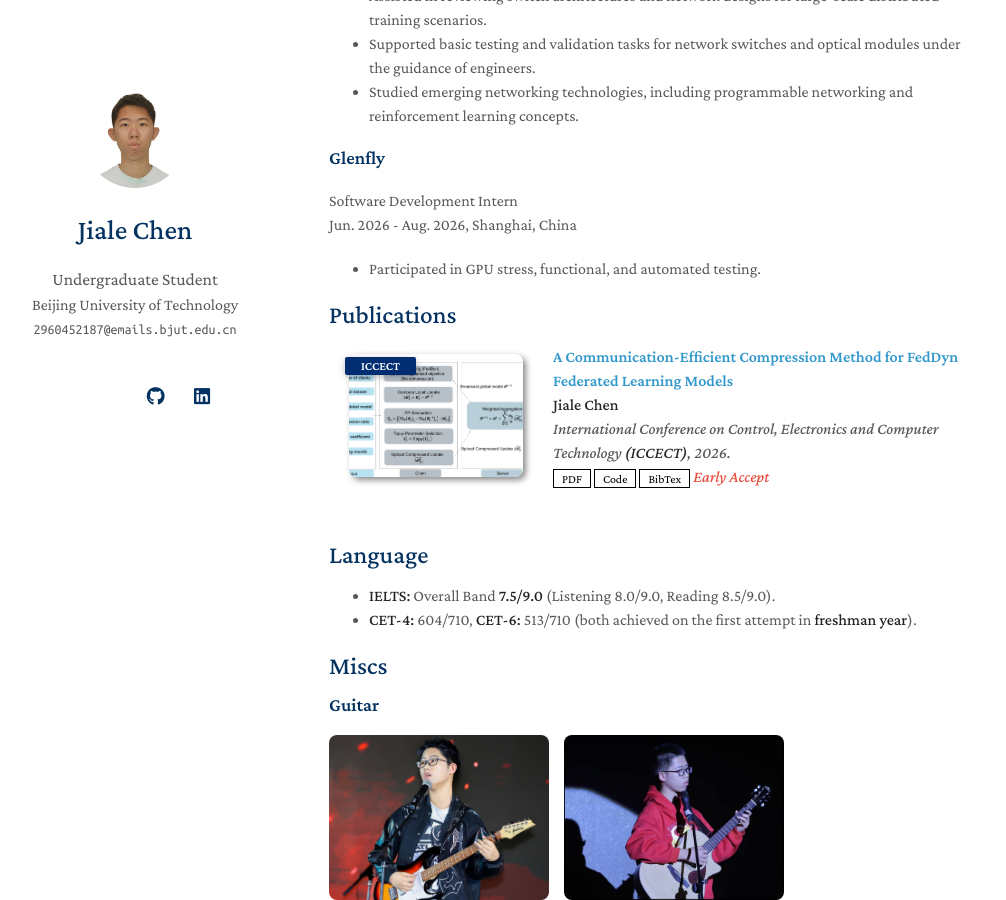
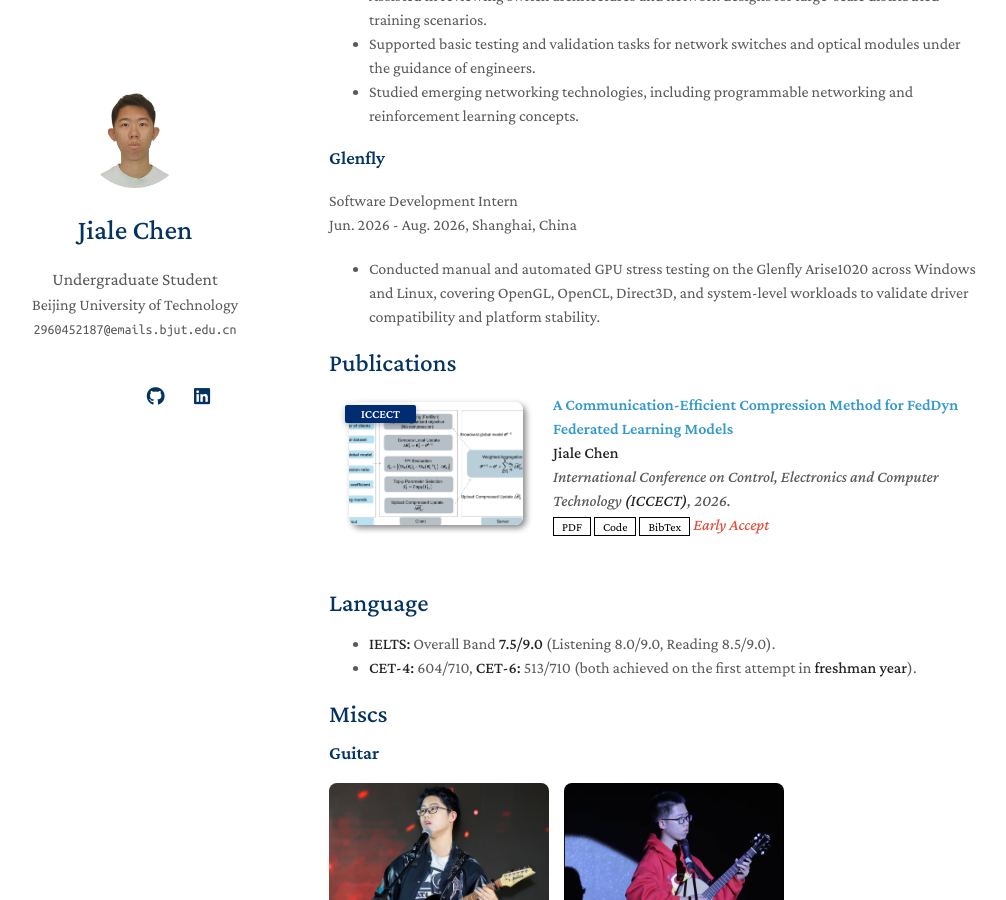
Before and after one commit to Chenjl13/Chenjl13.github.io, a Jekyll site: the page built from index.md, in a window 1280 px wide and 900 px high, scrolled down 1204 px. Shown: the whole window, without its empty margins (141-1147 px from the left). Built offline with Jekyll 4.4.1, drawn with Linux system fonts in a browser that asks for light colours; a style sheet for code colours, icons or effects is not loaded; our own code applies the rules of GitHub Pages for plain Markdown files.

Commit message:
Update index.md

```diff
--- a/index.md
+++ b/index.md
@@ -49,7 +49,7 @@ Jan. 2026 - Feb. 2026, Beijing, China
 Software Development Intern
 Jun. 2026 - Aug. 2026, Shanghai, China
 
-- Participated in GPU stress, functional, and automated testing.
+- Conducted manual and automated GPU stress testing on the Glenfly Arise1020 across Windows and Linux, covering OpenGL, OpenCL, Direct3D, and system-level workloads to validate driver compatibility and platform stability.
 
 {% include_relative _includes/publications.md %}
 
```
